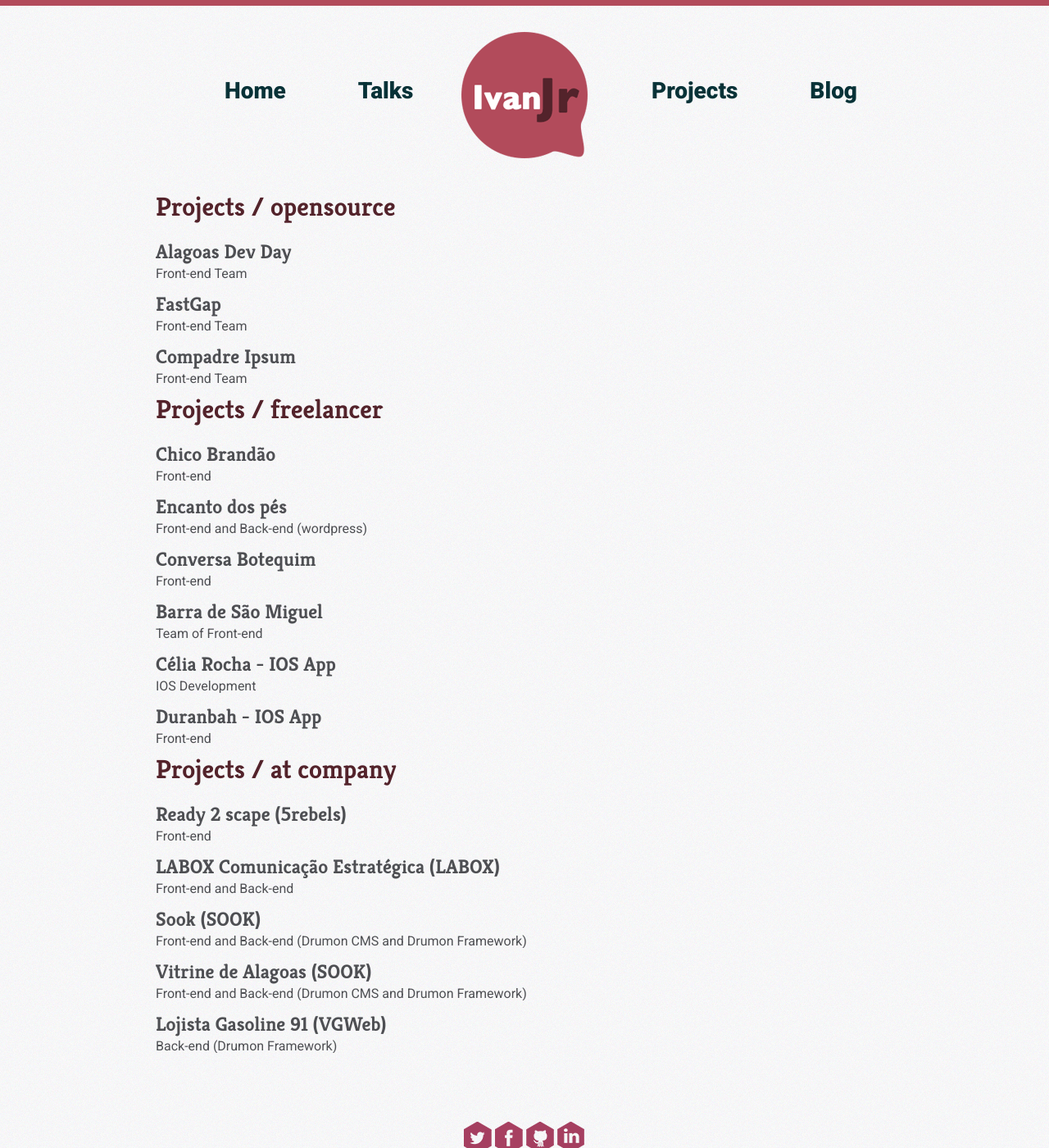
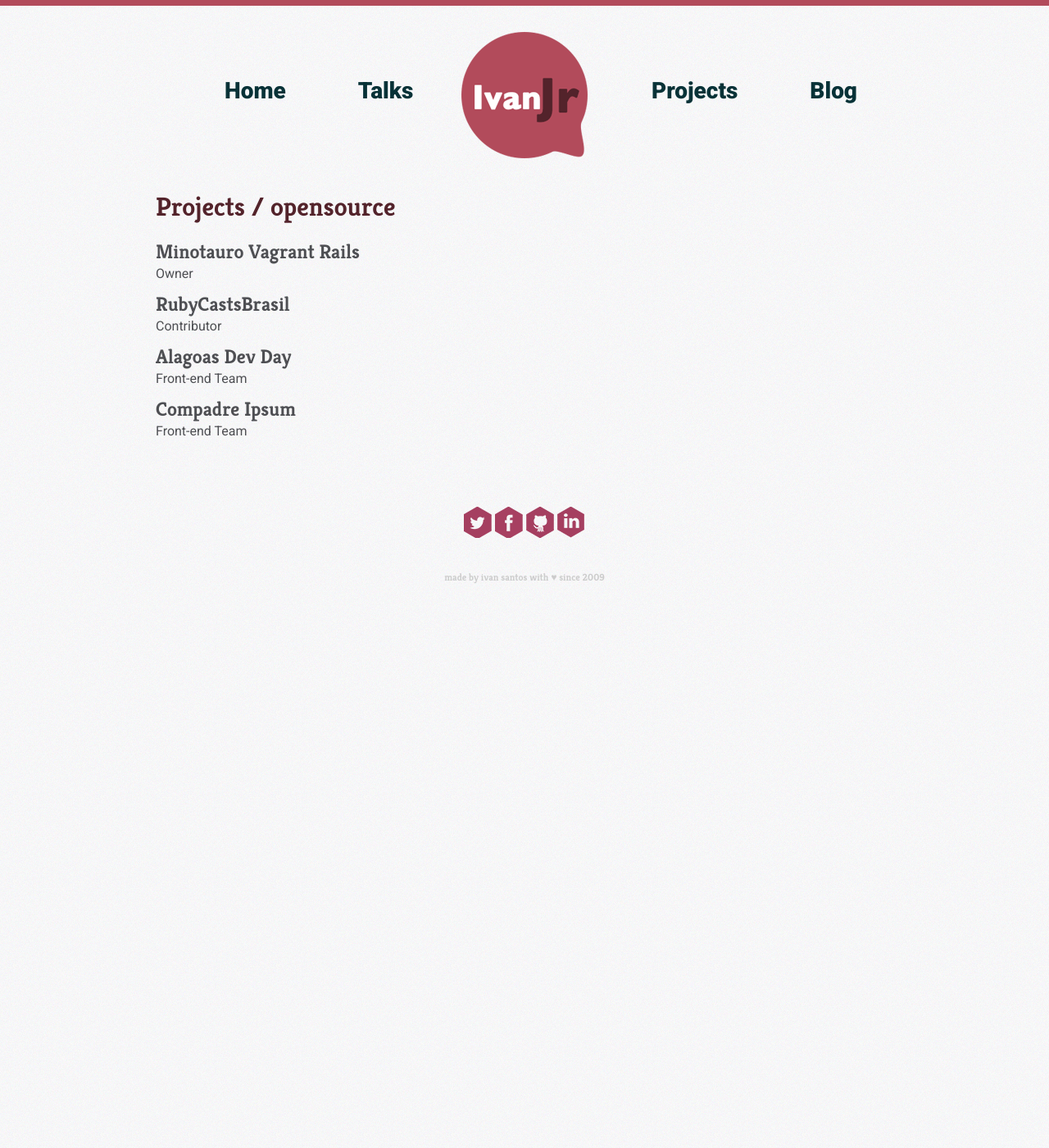
Before and after one commit to pragmaticivan/ivansantos.me, a Jekyll site: the page built from projects/index.html, in a window 1280 px wide and 1400 px high. Shown: the whole window at 82% size. Built offline with Jekyll 4.4.1, drawn with Linux system fonts in a browser that asks for light colours; nearby versions of some CDN libraries.

Commit message:
Update Projects to show only opensource

```diff
--- a/projects/index.html
+++ b/projects/index.html
@@ -8,20 +8,30 @@ class: "projects"
 </h1>
 <ul class="list projects">
     <li class="list-item project clearfix">
+        <a href="https://github.com/pragmaticivan/minotauro_vagrant_rails" target="_blank" >
+            <section class="project-description">
+              <h2 class="project-title">
+                 Minotauro Vagrant Rails
+              </h2>
+              <span class="project-tecnology">Owner</span>
+            </section>
+        </a>
+    </li>
+    <li class="list-item project clearfix">
+        <a href="https://github.com/RubyCastsBrasil/RubyCastsBrasil" target="_blank" >
+            <section class="project-description">
+              <h2 class="project-title">
+                 RubyCastsBrasil
+              </h2>
+              <span class="project-tecnology">Contributor</span>
+            </section>
+        </a>
+    </li>
+    <li class="list-item project clearfix">
         <a href="http://alagoasdevday.com.br" target="_blank" >
             <section class="project-description">
               <h2 class="project-title">
                  Alagoas Dev Day
-              </h2>
-              <span class="project-tecnology">Front-end Team</span>
-            </section>
-        </a>
-    </li>
-    <li class="list-item project clearfix">
-        <a href="https://github.com/FastGap" target="_blank" >
-            <section class="project-description">
-              <h2 class="project-title">
-                 FastGap
               </h2>
               <span class="project-tecnology">Front-end Team</span>
             </section>
@@ -38,134 +48,3 @@ class: "projects"
         </a>
     </li>
 </ul>
-
-<h1>
-  Projects / freelancer
-</h1>
-
-<ul class="list projects">
-    <li class="list-item project clearfix">
-        <a href="http://chicobrandao.com.br" target="_blank" >
-            <section class="project-description">
-              <h2 class="project-title">
-                 Chico Brandão
-              </h2>
-              <span class="project-tecnology">Front-end</span>
-            </section>
-        </a>
-    </li>
-
-    <li class="list-item project clearfix">
-        <a href="http://encantodospes.com.br/blog" target="_blank" >
-            <section class="project-description">
-              <h2 class="project-title">
-                 Encanto dos pés
-              </h2>
-              <span class="project-tecnology">Front-end and Back-end (wordpress)</span>
-            </section>
-        </a>
-    </li>
-
-    <li class="list-item project clearfix">
-        <a href="http://conversabotequim.com.br" target="_blank" >
-            <section class="project-description">
-              <h2 class="project-title">
-                 Conversa Botequim
-              </h2>
-              <span class="project-tecnology">Front-end</span>
-            </section>
-        </a>
-    </li>
-
-    <li class="list-item project clearfix">
-        <a href="http://barradesaomiguel.al.gov.br" target="_blank" >
-            <section class="project-description">
-              <h2 class="project-title">
-                 Barra de São Miguel
-              </h2>
-              <span class="project-tecnology">Team of Front-end</span>
-            </section>
-        </a>
-    </li>
-
-    <li class="list-item project clearfix">
-        <a href="https://itunes.apple.com/us/app/celia-rocha/id571929881?mt=8" target="_blank" >
-            <section class="project-description">
-              <h2 class="project-title">
-                 Célia Rocha - IOS App
-              </h2>
-              <span class="project-tecnology">IOS Development</span>
-            </section>
-        </a>
-    </li>
-
-    <li class="list-item project clearfix">
-        <a href="https://itunes.apple.com/us/app/duranbah-music/id632124050?mt=8" target="_blank" >
-            <section class="project-description">
-              <h2 class="project-title">
-                 Duranbah - IOS App
-              </h2>
-              <span class="project-tecnology">Front-end</span>
-            </section>
-        </a>
-    </li>
-</ul>
-
-<h1>
-  Projects / at company
-</h1>
-
-<ul class="list projects">
-    <li class="list-item project clearfix">
-        <a href="http://www.ready2escape.com" target="_blank" >
-            <section class="project-description">
-              <h2 class="project-title">
-                 Ready 2 scape (5rebels)
-              </h2>
-              <span class="project-tecnology">Front-end</span>
-            </section>
-        </a>
-    </li>
-    <li class="list-item project clearfix">
-        <a href="http://labox.com.br" target="_blank" >
-            <section class="project-description">
-              <h2 class="project-title">
-                 LABOX Comunicação Estratégica (LABOX)
-              </h2>
-              <span class="project-tecnology">Front-end and Back-end</span>
-            </section>
-        </a>
-    </li>
-    <li class="list-item project clearfix">
-        <a href="http://sook.com.br" target="_blank" >
-            <section class="project-description">
-              <h2 class="project-title">
-                 Sook (SOOK)
-              </h2>
-              <span class="project-tecnology">Front-end and Back-end (Drumon CMS and Drumon Framework)</span>
-            </section>
-        </a>
-    </li>
-
-    <li class="list-item project clearfix">
-        <a href="http://www.vitrinedealagoas.com.br" target="_blank" >
-            <section class="project-description">
-              <h2 class="project-title">
-                 Vitrine de Alagoas (SOOK)
-              </h2>
-              <span class="project-tecnology">Front-end and Back-end (Drumon CMS and Drumon Framework)</span>
-            </section>
-        </a>
-    </li>
-
-    <li class="list-item project clearfix">
-        <a href="http://lojista.gasoline91.com.br" target="_blank" >
-            <section class="project-description">
-              <h2 class="project-title">
-                 Lojista Gasoline 91 (VGWeb)
-              </h2>
-              <span class="project-tecnology">Back-end (Drumon Framework)</span>
-            </section>
-        </a>
-    </li>
-</ul>
```
